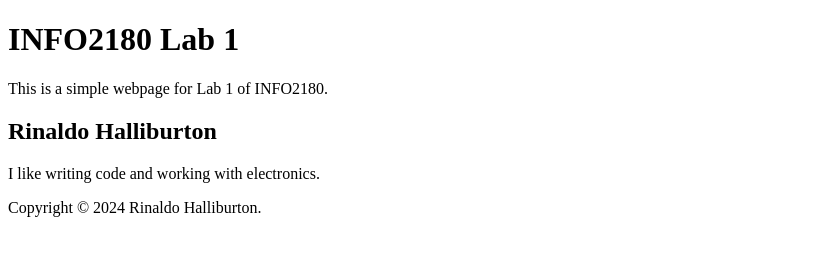
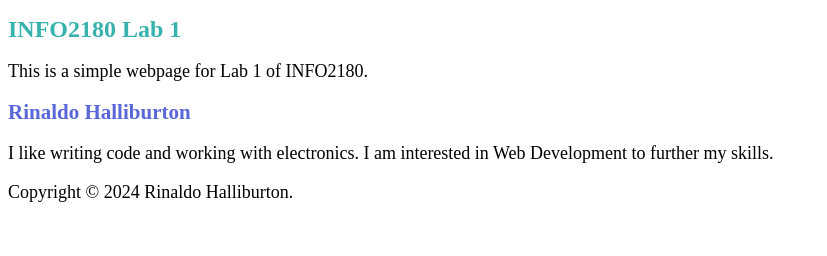
Before and after one commit to RinaldoHalliburton/info2180-lab1, a plain HTML site: page index.html in a window 1280 px wide. Shown: the whole page, without its empty margins (0-827 px from the left). Drawn offline with Linux system fonts and the light colour scheme.

Commit message:
Modified html and new css commit.

```diff
--- a/index.html
+++ b/index.html
@@ -1,6 +1,7 @@
 <!DOCTYPE html>
 <html lang="en">
   <head>
+    <link rel="stylesheet" href="styles.css" />
     <meta charset="UTF-8" />
     <meta name="viewport" content="width=device-width, initial-scale=1.0" />
     <meta http-equiv="X-UA-Compatible" content="ie=edge" />
@@ -13,7 +14,10 @@
     </header>
     <main>
       <h2>Rinaldo Halliburton</h2>
-      <p>I like writing code and working with electronics.</p>
+      <p>
+        I like writing code and working with electronics. I am interested in Web
+        Development to further my skills.
+      </p>
     </main>
     <footer>
       <p>Copyright &copy; 2024 Rinaldo Halliburton.</p>
--- /dev/null
+++ b/styles.css
@@ -0,0 +1,14 @@
+
+h1 {
+    font-size: 24px;
+    color: #38B2AC;
+}
+
+h2 {
+    font-size: 21px;
+    color: #5A67D8;
+}
+
+p {
+    font-size: 18px;
+}
```
